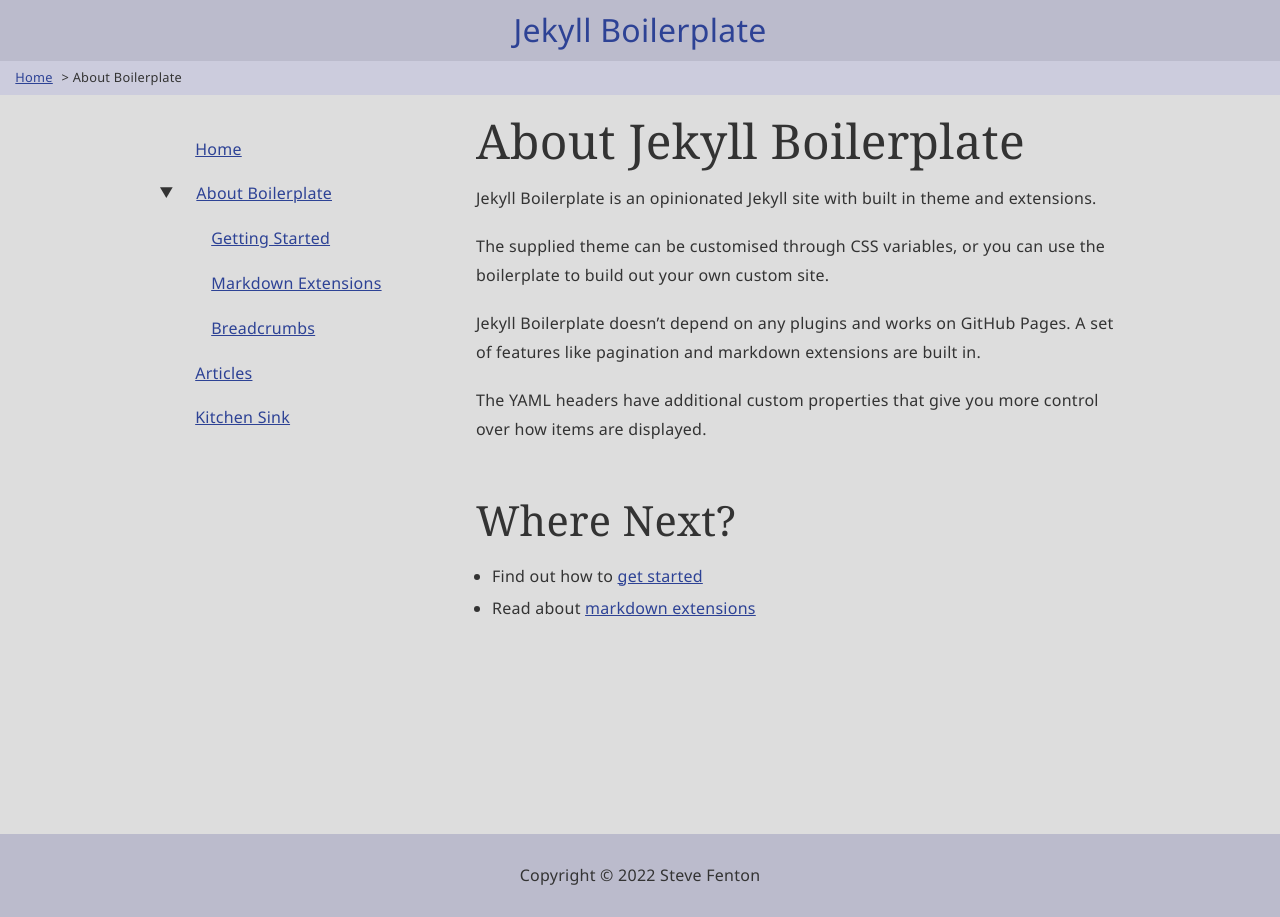
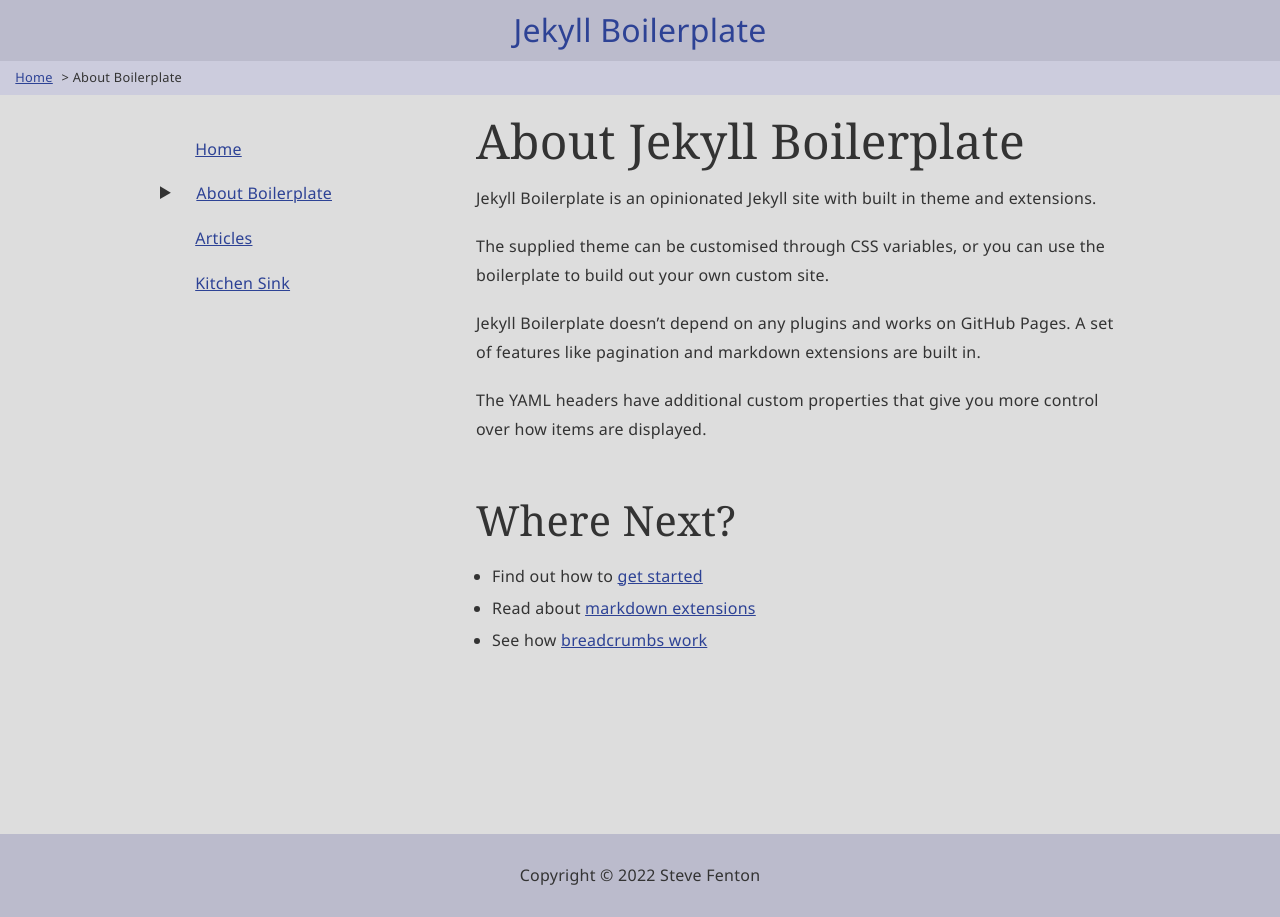
Before and after one commit to Steve-Fenton/jekyll-boilerplate, a Jekyll site: the page built from _pages/about-boilerplate.md, in a window 1280 px wide. Built offline with Jekyll 4.4.1, drawn with Linux system fonts in a browser that asks for light colours.

```diff
--- a/_config.yml
+++ b/_config.yml
@@ -7,11 +7,11 @@ description: >-
   Jekyll Boilerplate is a theme-less, plugin-less clean starting point
   for Jekyll sites where you want to run only your own code.
 # The subpath of your site, e.g. /blog
-baseurl: "/jekyll-boilerplate"
+baseurl: ""
 # The output folder
-destination: _site/jekyll-boilerplate/
+destination: _site
 # The website URL
-url: https://github.stevefenton.co.uk
+url: https://jekyll.stevefenton.co.uk
 
 # Sets the theme colour for browsers
 theme_color_hex: 333333
--- a/_pages/about-boilerplate.md
+++ b/_pages/about-boilerplate.md
@@ -20,5 +20,6 @@ The YAML headers have additional custom properties that give you more control ov
 
 ## Where Next?
 
-- Find out how to [get started](/jekyll-boilerplate/about/getting-started/)
-- Read about [markdown extensions](/jekyll-boilerplate/about/markdown-extensions/)
+- Find out how to [get started](/about/getting-started/)
+- Read about [markdown extensions](/about/markdown-extensions/)
+- See how [breadcrumbs work](/about/breadcrumbs/)
```
